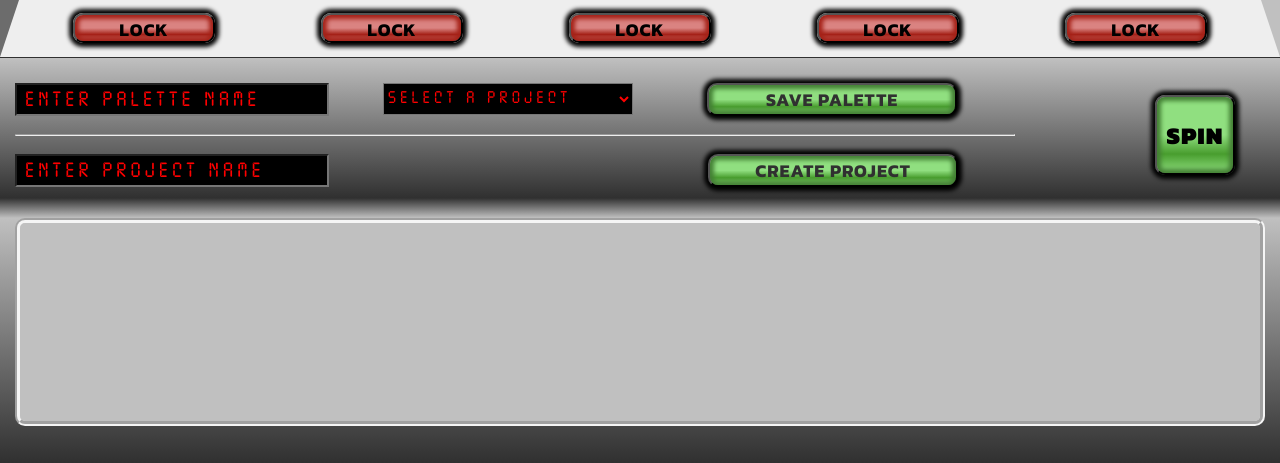
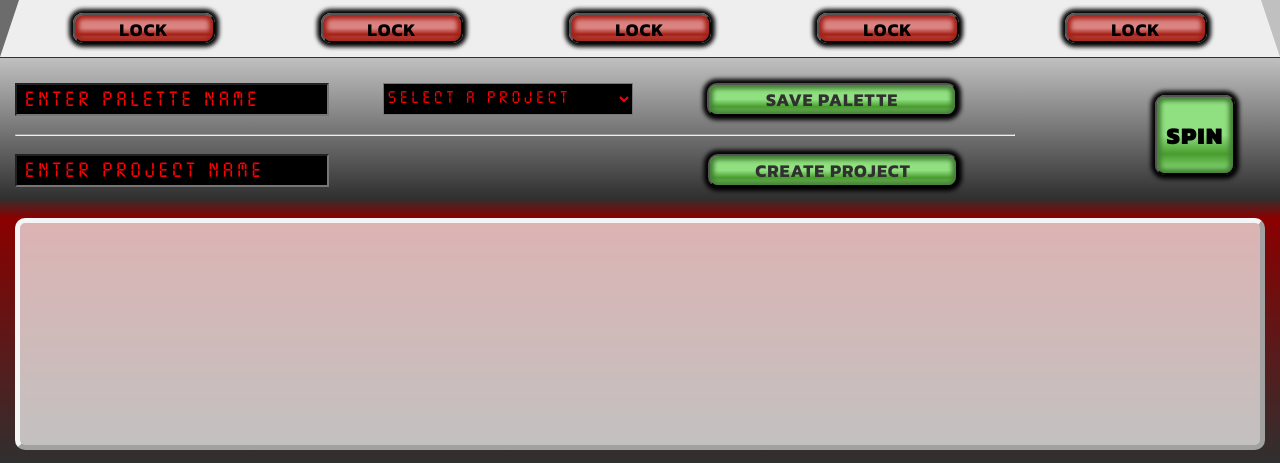
Before and after one commit to mngatewood/palette-picker, a website: page public/index.html in a window 1280 px wide. Shown: the part 337-800 px from the top of the page. Drawn offline with nearby package versions, Linux system fonts and the light colour scheme; no server answers; a web font is replaced by a local one.

Commit message:
Styles project containers

```diff
--- a/public/css/styles.css
+++ b/public/css/styles.css
@@ -234,12 +234,12 @@ button.selected {
 
 #main-dashboard-bottom {
   height: 20px;
-  background: linear-gradient(#303030, #C0C0C0);
+  background: linear-gradient(#303030, #8B0000);
 }
 
 footer {
   flex: 1;
-  background: linear-gradient(#C0C0C0, #303030);
+  background: linear-gradient(#8B0000, #303030);
   color: white;
   min-height: 90px;
   padding: 5px 15px;
@@ -251,11 +251,11 @@ footer {
   position: relative;
   top: -5px;
   padding: 0 0 10px 14px;
-  height: 80%;
+  height: 90%;
   border: 5px solid #F5F5F5;
   border-radius: 10px;
-  border-style: groove;
-  background-color: #C0C0C0;
+  border-style: outset;
+  background-color: rgba(255, 255, 255, 0.7);
   overflow: scroll;
   text-transform: uppercase;
 }
@@ -267,11 +267,12 @@ article {
 article h2 {
   width: 300px;
   margin: 10px 0 5px 0;
-  color: #000000;
-  font-family: 'Open Sans', sans-serif;
+  color: #8B0000;
+  font-family: 'Verdana', sans-serif;
   font-size: 20px;
   font-weight: 700;
   text-decoration: underline;
+  text-shadow: 1px 1px #F5F5F5;
 }
 
 .project-palette-container {
```
